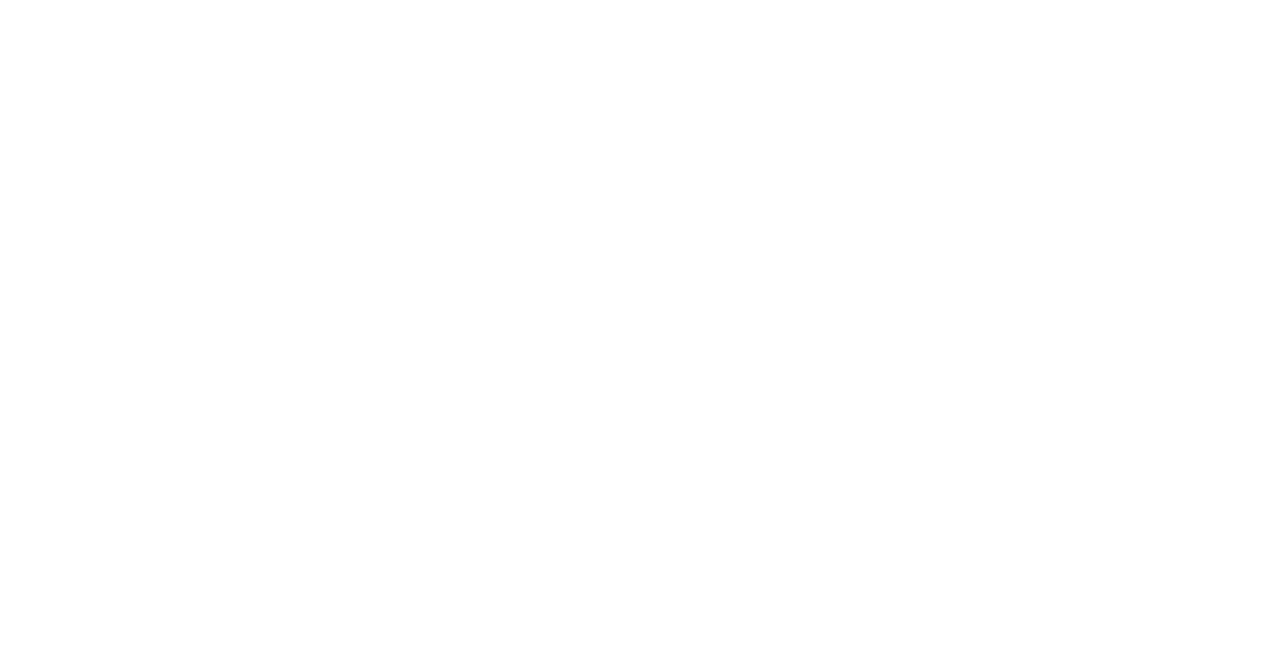
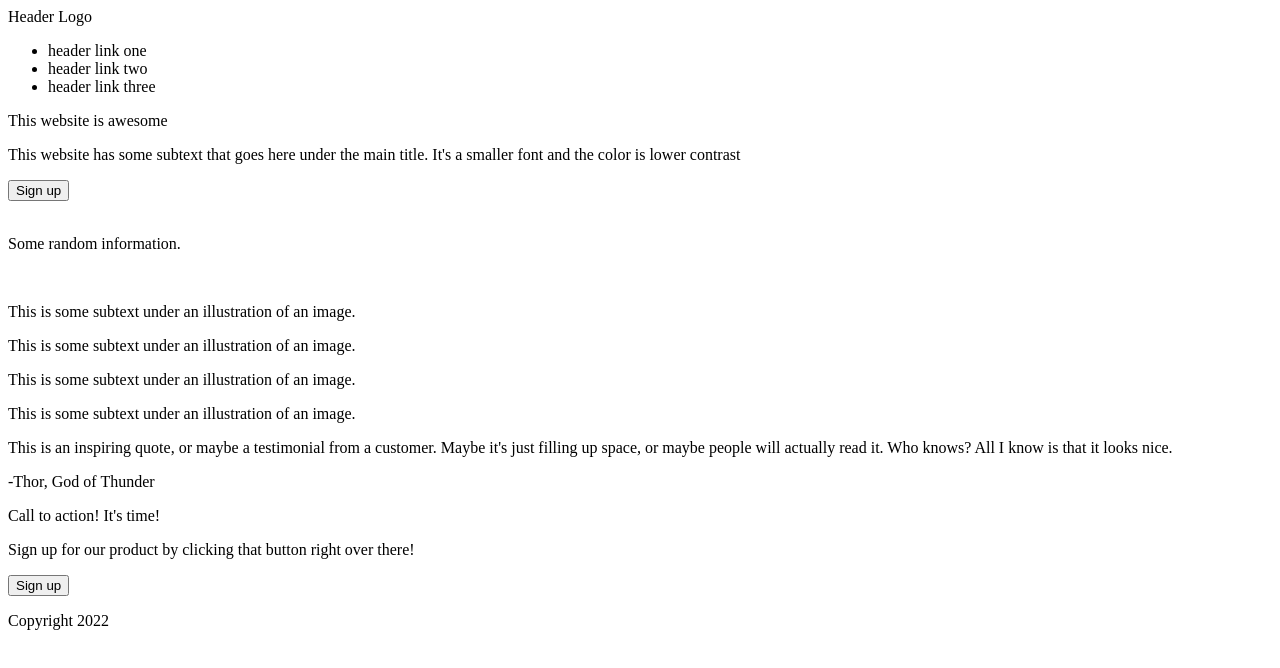
Before and after one commit to mcowleygit/odin-landing-page, a plain HTML site: page index.html in a window 1280 px wide. Drawn offline with Linux system fonts and the light colour scheme.

Commit message:
Build basic HTML

```diff
--- a/index.html
+++ b/index.html
@@ -2,9 +2,61 @@
 <html lang="en">
     <head>
         <meta charset="UTF-8">
+        <title>Landing Page</title>
     </head>
+    <body>
+    <div class="top-box">
+        <div class="header">
+            Header Logo
+        </div>
 
-    <body>
+        <div class="links">
+            <ul>
+                <li><a>header link one</a></li>
+                <li><a>header link two</a></li>
+                <li><a>header link three</a></li>
+            </ul>
+        </div>
+        <div class="blurb"></div>
+        <p class="awesome">This website is awesome</p>
+        <p class="subtext">This website has some subtext that goes here under the main title. It's a smaller font and the color is lower contrast</p>
+        <button class="sign-up">Sign up</button>
+        </div>
+
+        <img class="img-one" src="">
+    </div>
+
+    <div class="box-two">
+        <p class="random">Some random information.</p>
+        <div class="four-boxes">
+            <img class="blue-box" src="">
+            <img class="blue-box" src="">
+            <img class="blue-box" src="">
+            <img class="blue-box" src="">
+        </div>
+            <p class="img-subtext">This is some subtext under an illustration of an image.</p>
+            <p class="img-subtext">This is some subtext under an illustration of an image.</p>
+            <p class="img-subtext">This is some subtext under an illustration of an image.</p>
+            <p class="img-subtext">This is some subtext under an illustration of an image.</p>
+    </div>
+
+    <div class="box-three">
+        <p class="paragraph">This is an inspiring quote, or maybe a testimonial from a customer. Maybe it's just filling up space, or maybe people will actually read it. Who knows? All I know is that it looks nice.</p>
+        <p class="thor">-Thor, God of Thunder</p>
+    </div>
+
+    <div class="box-four">
+        <div class="call-total">
+        <p class="call">Call to action!  It's time!</p>
+        <p class="call-blurb">Sign up for our product by clicking that button right over there!</p>
+        </div>
+        <button class="hollow-button">Sign up</button>
+    </div>
+
+    <div class="footer">
+        <p class="copyright">Copyright 2022</p>
+    </div>
+
 
     </body>
 </html>
```
